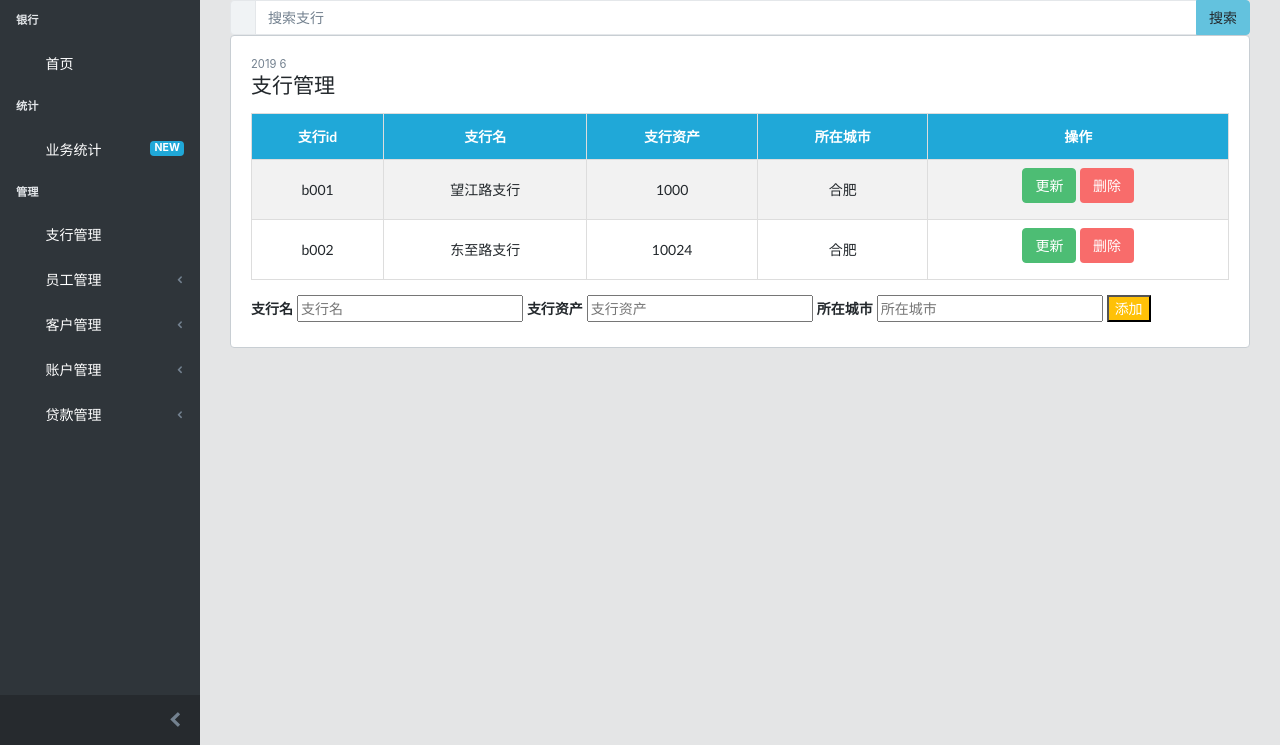
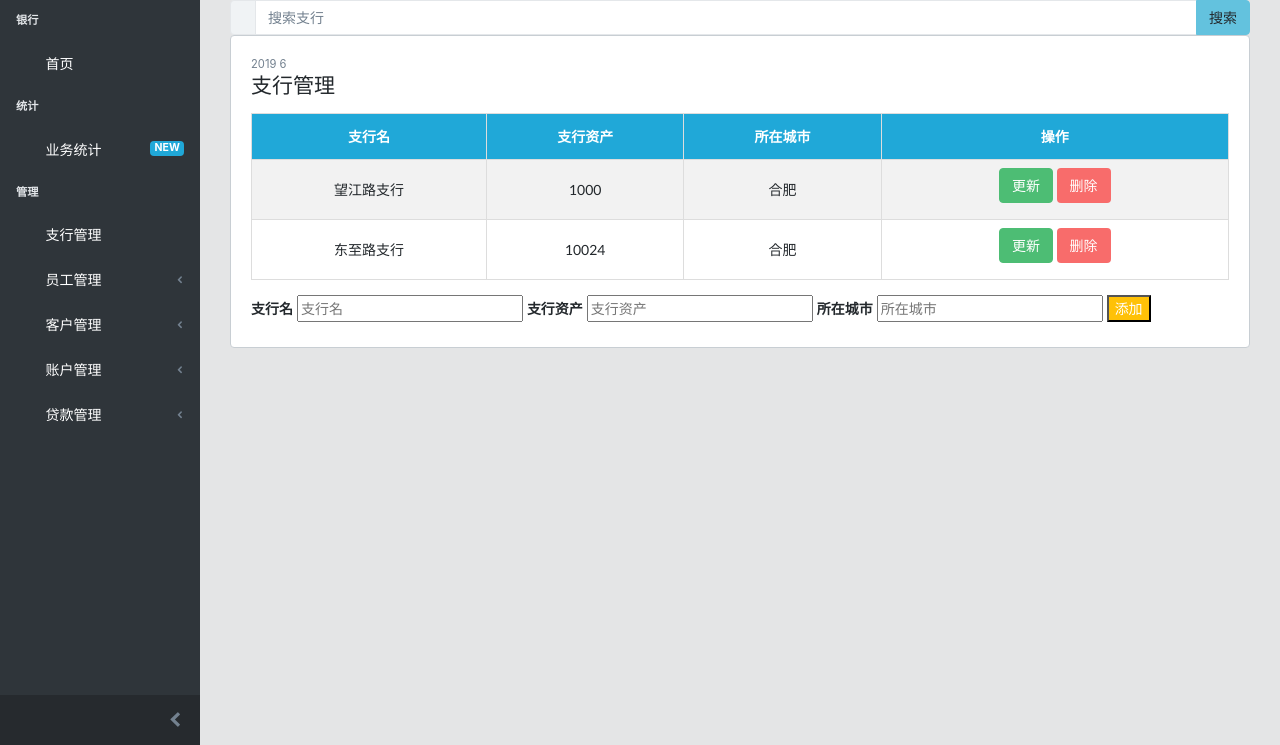
Before and after one commit to LeaFZ96/SE-BankSys, a Python web app: template backup/templates/branch.html in a window 1280 px wide. Shown: the part 55-800 px from the top of the page. Run offline with Jinja, Linux system fonts and the light colour scheme; the template is opened without the code that fills it, so the values that code supplies are empty; some libraries are stand-ins or nearby versions.

Commit message:
delete branch id col

```diff
--- a/backup/templates/branch.html
+++ b/backup/templates/branch.html
@@ -207,7 +207,6 @@
                 <div>
                   <table id="bank-table">
                     <tr>
-                      <th>支行id</th>
                       <th>支行名</th>
                       <th>支行资产</th>
                       <th>所在城市</th>
@@ -215,7 +214,6 @@
                     </tr>
 
                     <tr id="b0001">
-                      <td>b001</td>
                       <td>望江路支行</td>
                       <td>1000</td>
                       <td>合肥</td>
@@ -226,7 +224,6 @@
                       </td>
                     </tr>
                     <tr>
-                      <td>b002</td>
                       <td>东至路支行</td>
                       <td>10024</td>
                       <td>合肥</td>
```
